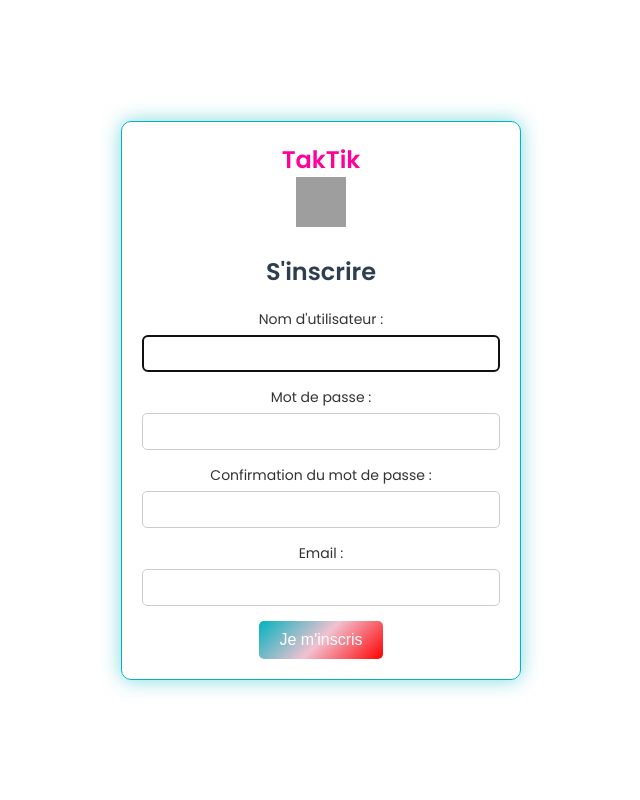
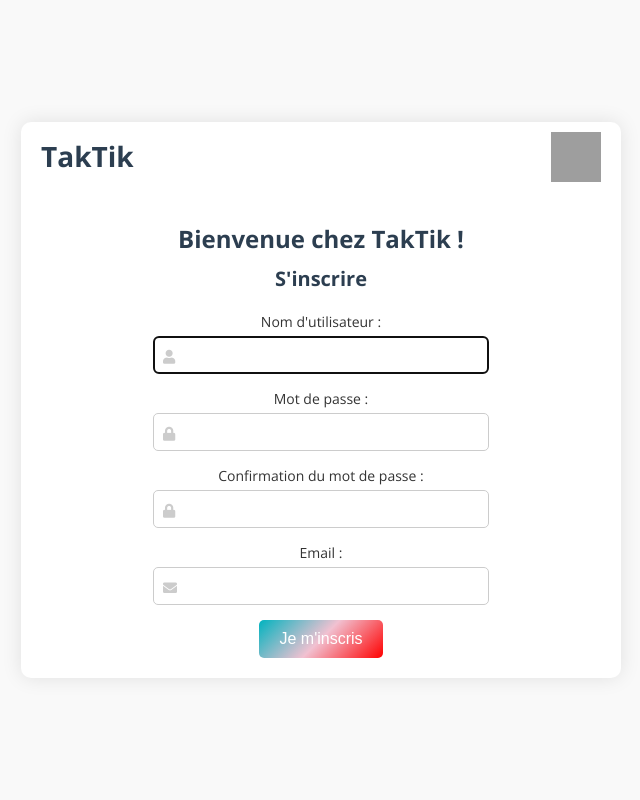
Before and after one commit to savvyh/handball_app, a Django app: page /register/signup/ in a window 1280 px wide. Shown: the whole page, without its empty margins (319-959 px from the left). Run offline with Django 5.2, Linux system fonts and the light colour scheme; grey boxes are pictures that could not be loaded.

Commit message:
Update the signup files

```diff
--- a/handball_app/register/static/register/signup.css
+++ b/handball_app/register/static/register/signup.css
@@ -3,85 +3,92 @@
     margin: 0;
     padding: 0;
 }
+
 body {
-    font-family: 'Poppins', sans-serif;
-    background-color: #fff;
-    color: #333;
+    font-family: 'Open Sans', sans-serif;
+    background-color: #f9f9f9;
     display: flex;
     justify-content: center;
     align-items: center;
     height: 100vh;
+    color: #333;
 }
 
 .container {
-    text-align: center;
-    width: 400px;
-    border: 1px solid #00B3BF;
+    width: 600px;
     padding: 20px;
     border-radius: 10px;
-    box-shadow: 0 0 20px rgba(0, 179, 191, 0.5);
-}
-
-.header {
-    display: flex;
-    justify-content: space-between;
-    align-items: center;
+    background-color: #fff;
+    box-shadow: 0 0 20px rgba(0, 0, 0, 0.1);
+    text-align: center;
+    position: relative;
 }
 
 .logo {
-    font-size: 24px;
-    font-weight: bold;
-    color: #FF0099;
+    font-size: 28px;
+    color: #2C3E50;
+    position: absolute;
+    top: 15px;
+    left: 20px;
 }
 
 .ballon {
     width: 50px;
     height: 50px;
+    position: absolute;
+    top: 10px;
+    right: 20px;
 }
 
 main {
-    margin-top: 20px;
+    margin-top: 80px;
+}
+
+h2, h3 {
+    color: #2C3E50;
 }
 
 h2 {
     font-size: 24px;
-    color: #2C3E50;
+    margin-bottom: 10px;
+}
+
+h3 {
+    font-size: 20px;
     margin-bottom: 20px;
 }
 
-form {
+.form {
     display: flex;
     flex-direction: column;
     align-items: center;
 }
 
-.error-messages {
-    color: red;
-    font-weight: bold;
-    font-size: 12px;
-    margin-bottom: 20px;
-}
-
-.error-messages ul {
-    list-style: none;
-}
-
 .field {
+    width: 60%;
     margin-bottom: 15px;
-    width: 100%;
+    position: relative;
 }
 
 .field label {
     display: block;
+    font-size: 14px;
     margin-bottom: 5px;
-    font-size: 14px;
+}
+
+.field i {
+    position: absolute;
+    top: 38px;
+    left: 10px;
+    color: #ccc;
 }
 
 .field input {
     width: 100%;
-    padding: 10px;
+    padding: 10px 10px 10px 30px;
     border: 1px solid #ccc;
     border-radius: 5px;
+    font-size: 14px;
 }
 
 .button1 {
@@ -92,8 +99,24 @@ form {
     font-size: 16px;
     border-radius: 5px;
     cursor: pointer;
+    transition: opacity 0.3s;
 }
 
 .button1:hover {
     opacity: 0.9;
 }
+
+.error-messages {
+    color: red;
+    font-weight: bold;
+    margin-bottom: 20px;
+}
+
+.error-messages ul {
+    list-style: none;
+    padding: 0;
+}
+
+.error-messages li {
+    margin-bottom: 5px;
+}
--- a/handball_app/register/templates/register/signup.html
+++ b/handball_app/register/templates/register/signup.html
@@ -9,6 +9,7 @@
     <meta name="viewport" content="width=device-width, initial-scale=1">
     <link rel="stylesheet" type="text/css" href="{% static 'register/signup.css' %}">
     <link rel="stylesheet" href="https://fonts.googleapis.com/css2?family=Poppins:wght@400;600&family=Open+Sans:wght@400;700&display=swap">
+    <link rel="stylesheet" href="https://cdnjs.cloudflare.com/ajax/libs/font-awesome/5.15.3/css/all.min.css">
 </head>
 <body>
     <div class="container">
@@ -17,9 +18,11 @@
             <img src="{% static 'main/ballon.png' %}" alt="Logo" class="ballon">
         </header>
         <main>
-            <h2>S'inscrire</h2>
+            <h2>Bienvenue chez TakTik !</h2>
+            <h3>S'inscrire</h3>
             <form class="form" method="post">
                 {% csrf_token %}
+
                 {% if form.errors %}
                     <div class="error-messages">
                         <ul>
@@ -35,25 +38,26 @@
                     </div>
                 {% endif %}
                 <div class="field">
-                    {{ form.username.label_tag }}
+                    <label for="id_username"><i class="fas fa-user"></i> Nom d'utilisateur :</label>
                     {{ form.username }}
                 </div>
                 <div class="field">
-                    {{ form.password1.label_tag }}
+                    <label for="id_password1"><i class="fas fa-lock"></i> Mot de passe :</label>
                     {{ form.password1 }}
                 </div>
                 <div class="field">
-                    {{ form.password2.label_tag }}
+                    <label for="id_password2"><i class="fas fa-lock"></i> Confirmation du mot de passe :</label>
                     {{ form.password2 }}
                 </div>
                 <div class="field">
-                    {{ form.email.label_tag }}
+                    <label for="id_email"><i class="fas fa-envelope"></i> Email :</label>
                     {{ form.email }}
                 </div>
                 <button class="button1" type="submit">Je m'inscris</button>
             </form>
         </main>
-        <footer></footer>
+        <footer>
+        </footer>
     </div>
 </body>
 </html>
```
